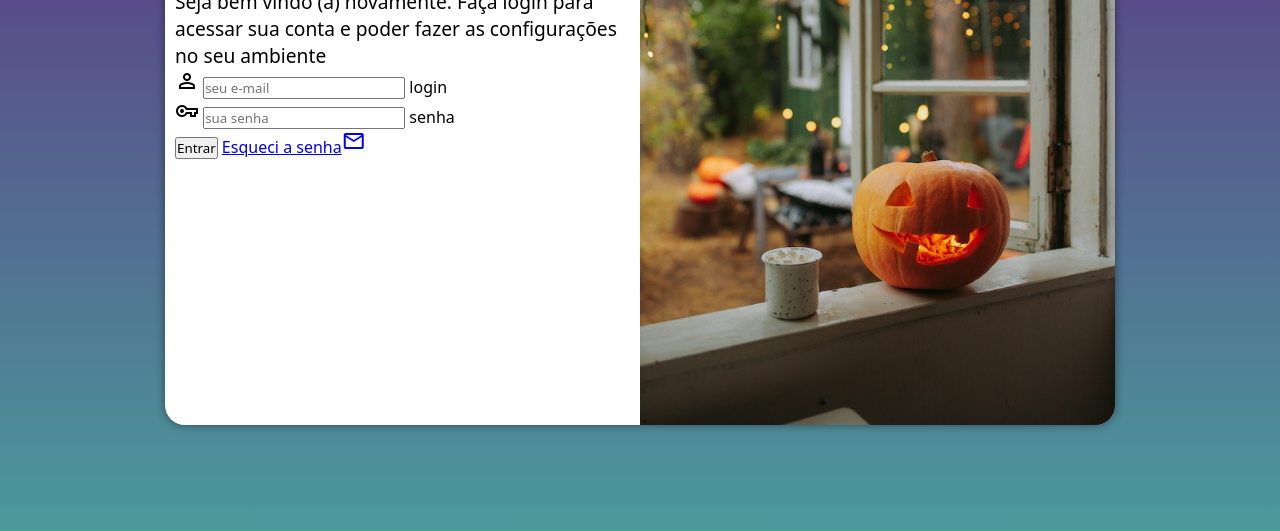
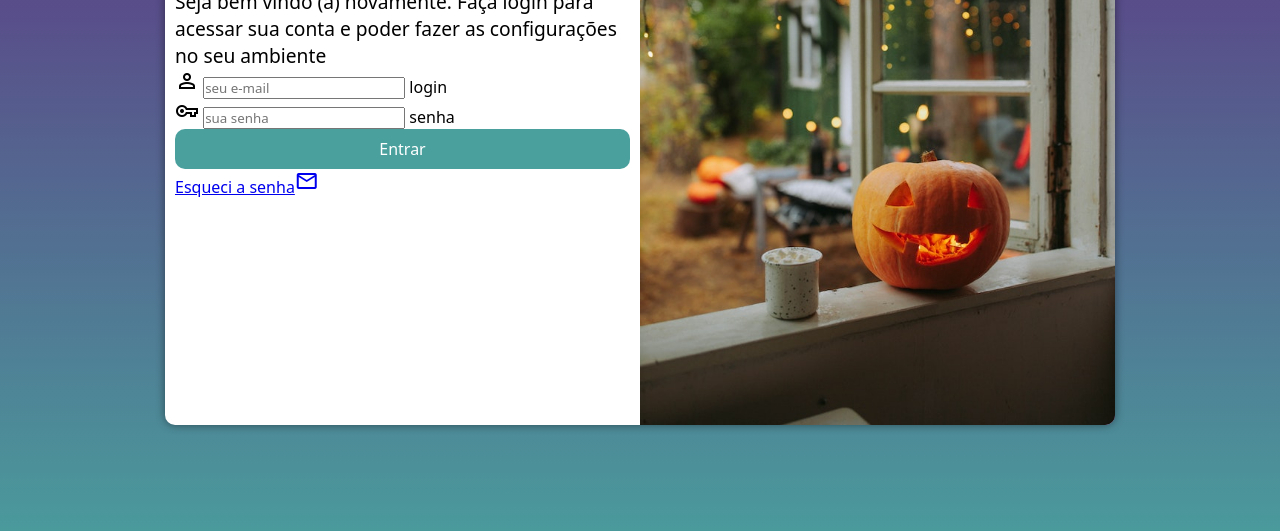
Before and after one commit to CarlosParanhos/Projeto-Login, a plain HTML site: page index.html in a window 1280 px wide. Shown: the part 225-756 px from the top of the page. Drawn offline with nearby package versions, Linux system fonts and the light colour scheme.

Commit message:
atualização do projeto

```diff
--- a/estilos/style.css
+++ b/estilos/style.css
@@ -35,9 +35,9 @@ section#login {
     overflow: hidden;
 
     background-color: white;
-    width: 250px;
+    width: 270px;
     height: 500px;
-    border-radius: 20px;
+    border-radius: 10px;
     box-shadow: 0px 0px 10px rgb(0, 0, 0, 0.450);
 
     transition: width 0.3s, heigth 0.3s;
@@ -64,3 +64,22 @@ div#formulario > h1 {
 div#formulario > p {
     font-size: 0.8em;
 }
+
+form > input[type=submit] {
+    display: block;
+    font-size: 1em;
+    width: 100%;
+    height: 40px;
+    background-color:#49a09d;
+    color: white;
+    border: none;
+    border-radius: 10px;
+    cursor: pointer;
+
+}
+
+form > input[type=submit]:hover {
+    background-color: #2d6462;
+}
+
+form >
--- a/index.html
+++ b/index.html
@@ -43,7 +43,7 @@
                     </div>
 
                     <input type="submit" value="Entrar">
-                    <a href="esqueci.html">Esqueci a senha<i class="material-symbols-outlined">mail</i>
+                    <a href="esqueci.html" class="botao">Esqueci a senha<i class="material-symbols-outlined">mail</i>
                     </a>
 
                 </form>
```
